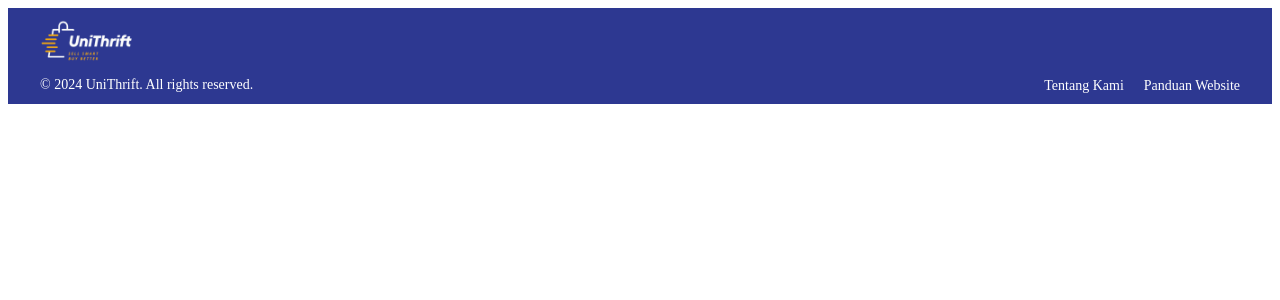
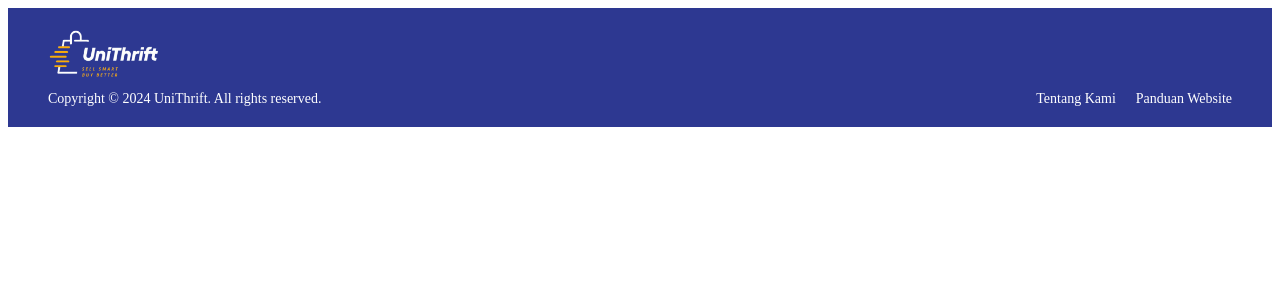
Before and after one commit to Gregroww/UniThrift, a PHP site: page /footer.php in a window 1280 px wide. Shown: the top 300 px of the page. Run offline with PHP 8.4, Linux system fonts and the light colour scheme.

Commit message:
Update foto profil seller + footer

```diff
--- a/footer.css
+++ b/footer.css
@@ -1,29 +1,27 @@
 .footer {
     background-color: #2D3891;
     color: white;
-    padding: 10px 20px;
-    width: 100%;
-    box-sizing: border-box;
 }
 
 .footer-container {
-    display: grid;
-    grid-template-columns: auto auto;
-    align-items: center;
-    max-width: 1200px;
-    margin: 0 auto;
+    padding: 20px 40px;
 }
 
 .footer-left {
     display: flex;
     flex-direction: column;
-    align-items: flex-start;
-    gap: 5px;
 }
 
-.footer-logo img {
-    width: 100px;
+.footer-left img {
+    width: 120px;
     height: auto;
+    margin-bottom: 5px;
+}
+
+.footer-bottom {
+    display: flex;
+    justify-content: space-between;
+    align-items: center;
 }
 
 .footer-text {
@@ -34,10 +32,6 @@
 .footer-links {
     display: flex;
     gap: 20px;
-    justify-self: end;
-    text-align: right;
-    justify-items: baseline;
-    margin-top: 60px;
 }
 
 .footer-links a {
@@ -46,22 +40,10 @@
     font-size: 14px;
 }
 
-.footer-links a:hover {
-    text-decoration: underline;
-}
-
 @media (max-width: 768px) {
-    .footer-container {
-        grid-template-columns: 1fr;
-        text-align: center;
-    }
-
-    .footer-left {
+    .footer-bottom {
+        flex-direction: column;
         align-items: center;
-    }
-
-    .footer-links {
-        justify-content: center;
-        margin-top: 10px;
+        gap: 10px;
     }
 }
--- a/footer.php
+++ b/footer.php
@@ -10,17 +10,15 @@ require 'connect.php';
 <body>
 <footer class="footer">
     <div class="footer-container">
-        <!-- Elemen kiri -->
         <div class="footer-left">
-            <div class="footer-logo">
-                <img src="images/logo.png" alt="UniThrift Logo">
+            <img src="images/logo.png" alt="UniThrift Logo">
+            <div class="footer-bottom">
+                <p class="footer-text">Copyright © 2024 UniThrift. All rights reserved.</p>
+                <div class="footer-links">
+                    <a href="tentang_kami.php">Tentang Kami</a>
+                    <a href="panduan_website.php">Panduan Website</a>
+                </div>
             </div>
-            <p class="footer-text">&copy; 2024 UniThrift. All rights reserved.</p>
-        </div>
-        <!-- Elemen kanan -->
-        <div class="footer-links">
-            <a href="tentang_kami.php">Tentang Kami</a>
-            <a href="panduan_website.php">Panduan Website</a>
         </div>
     </div>
 </footer>
```
Also changed, not shown: productpage.php (+8 -8 lines), assets/foto_profil.jpg (added).
